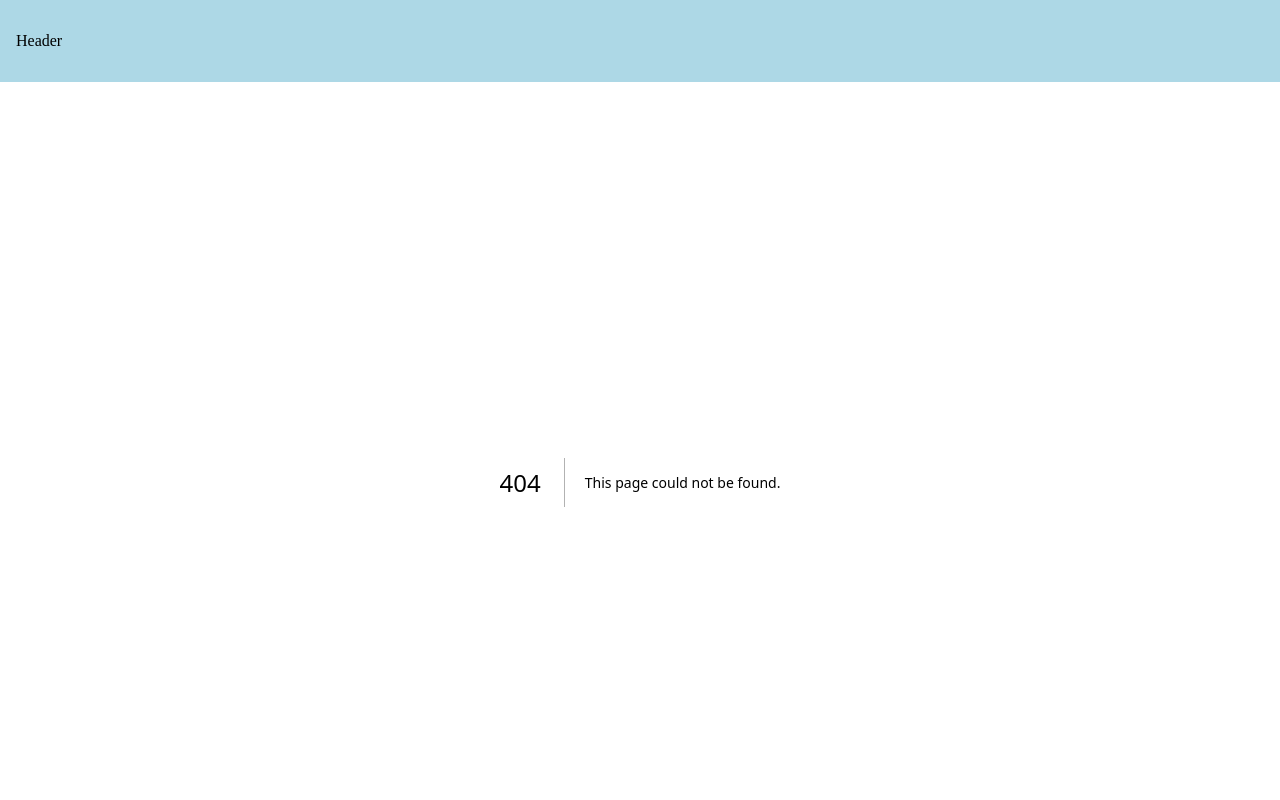
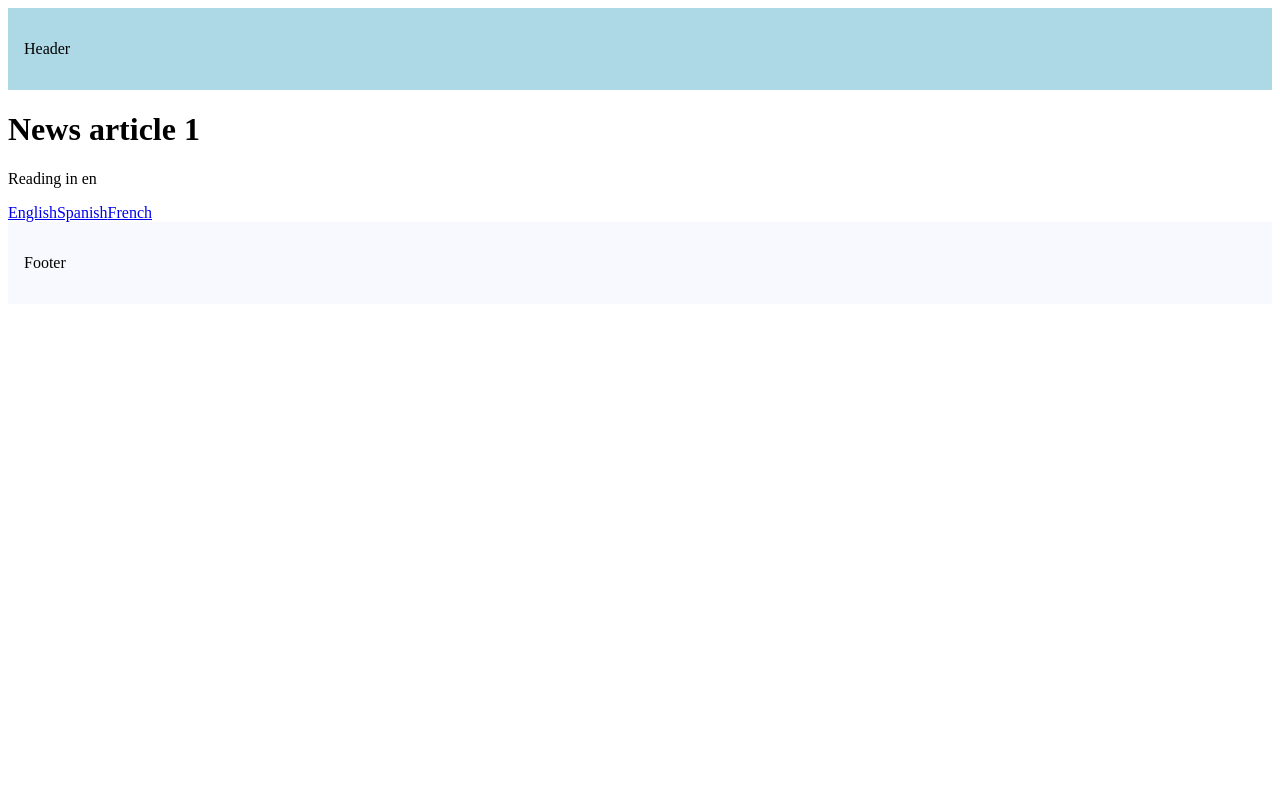
Before and after one commit to humbatovqara/nextjs15-tutorial, a Next.js app: page /articles/1 in a window 1280 px wide. Before the commit this address had no page. Shown: the top 800 px of the page. Built offline with nearby package versions, Linux system fonts and the light colour scheme.

Commit message:
Params and SearchParams (Tutorial-21)

```diff
--- /dev/null
+++ b/src/app/articles/[articleId]/page.tsx
@@ -0,0 +1,32 @@
+"use client";
+
+import Link from "next/link";
+import { use } from "react";
+
+export default function NewsArticle({
+  params,
+  searchParams,
+}: {
+  params: Promise<{ articleId: string }>;
+  searchParams: Promise<{ lang?: "en" | "es" | "fr" }>;
+}) {
+  const { articleId } = use(params);
+  const { lang = "en" } = use(searchParams);
+
+  return (
+    <div>
+      <h1>News article {articleId}</h1>
+      <p>Reading in {lang}</p>
+      <div>
+        <Link href={`/articles/${articleId}?lang=en`}>English</Link>
+        <Link href={`/articles/${articleId}?lang=es`}>Spanish</Link>
+        <Link href={`/articles/${articleId}?lang=fr`}>French</Link>
+      </div>
+    </div>
+  );
+}
+
+// params - dynamic route parameters (id)
+// searchParams - query parameters (like filters and sorting)
+// page.tsx access both params and searchParams
+// layout.tsx access only params
--- a/src/app/page.tsx
+++ b/src/app/page.tsx
@@ -6,6 +6,8 @@
       <h1>Welcome Home!</h1>
       <Link href="/about">About</Link>
       <Link href="/products">Products</Link>
+      <Link href="/articles/news-123?lang=en">Read in English</Link>
+      <Link href="/articles/news-123?lang=fr">Read in French</Link>
     </>
   );
 }
```
